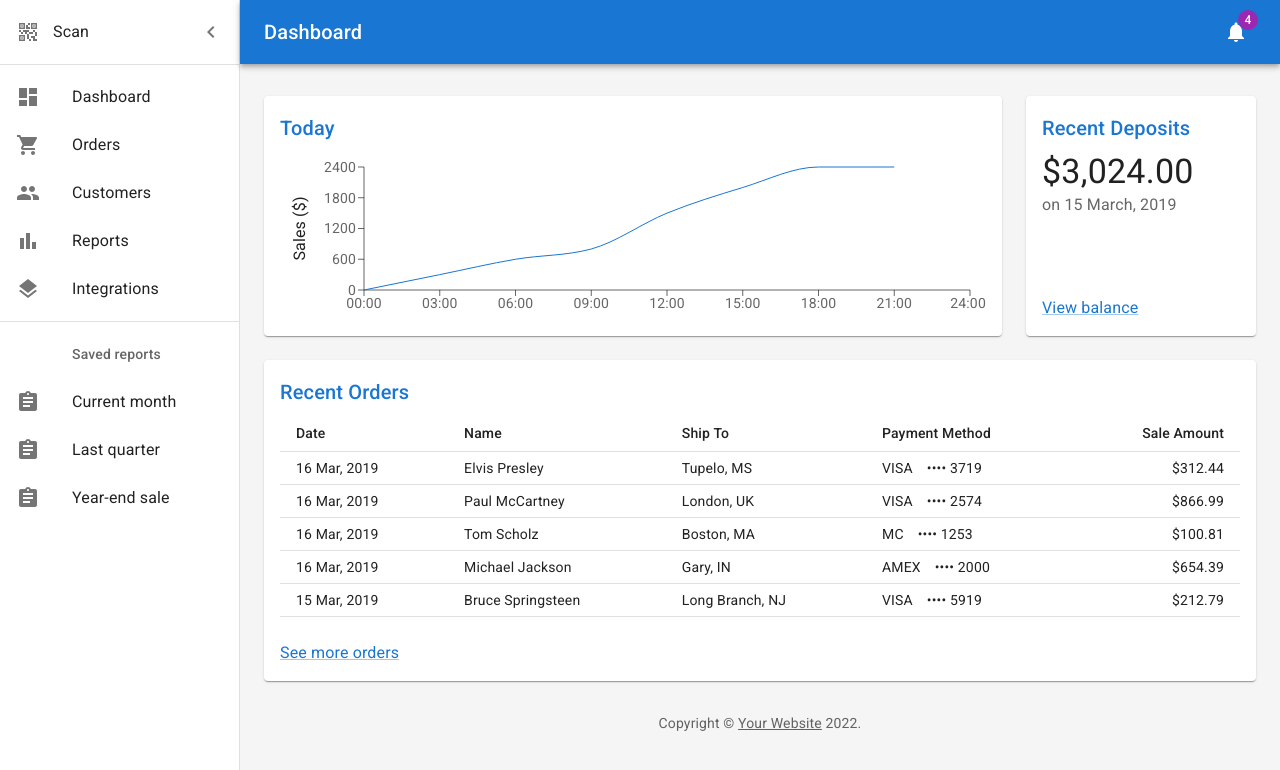
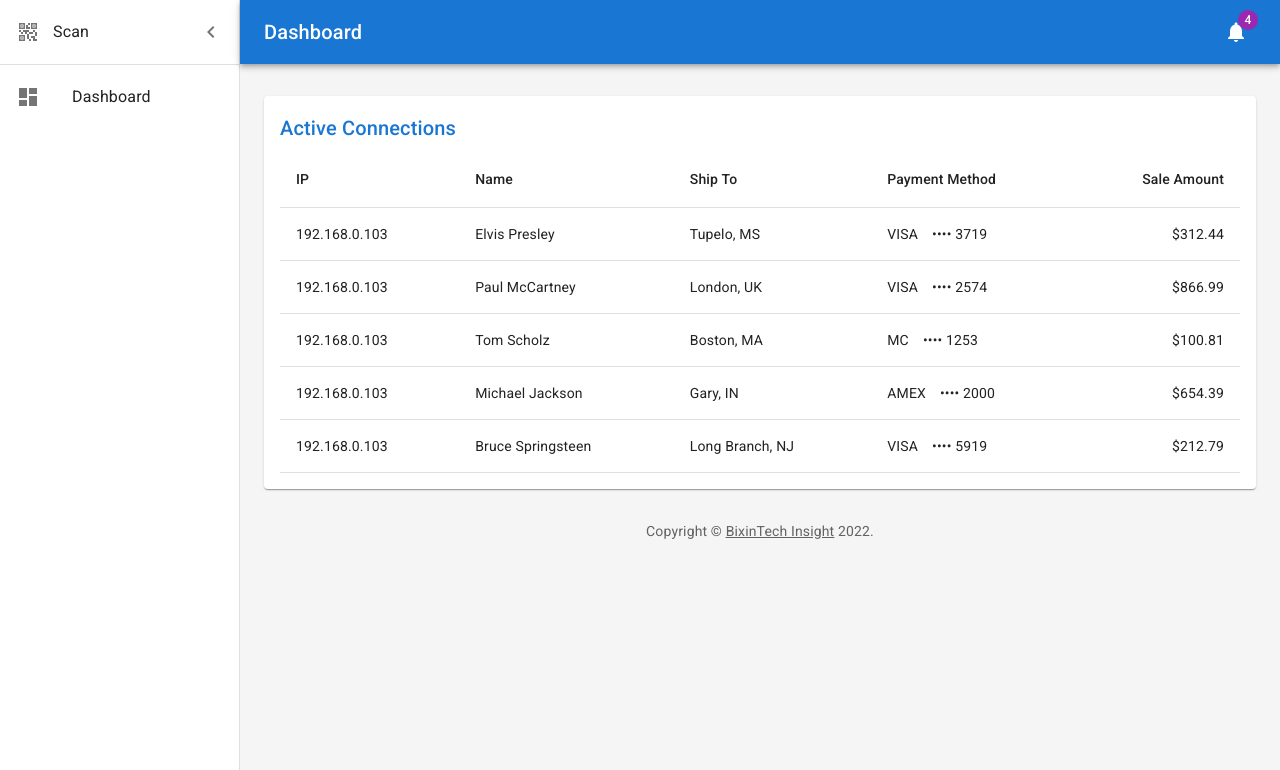
Before and after one commit to BixinTech/Insight, a React (Create React App) app in the folder insight-web-frontend/: page / in a window 1280 px wide. Shown: the top 770 px of the page. Built offline with nearby package versions, Linux system fonts and the light colour scheme.

Commit message:
update front end

```diff
--- a/insight-web-frontend/package.json
+++ b/insight-web-frontend/package.json
@@ -14,6 +14,7 @@
     "@types/node": "^17.0.35",
     "@types/react": "^18.0.9",
     "@types/react-dom": "^18.0.5",
+    "axios": "^0.27.2",
     "qrcode.react": "^3.0.2",
     "react": "^18.1.0",
     "react-dom": "^18.1.0",
--- a/insight-web-frontend/public/index.html
+++ b/insight-web-frontend/public/index.html
@@ -32,7 +32,7 @@
       work correctly both with client-side routing and a non-root public URL.
       Learn how to configure a non-root public URL by running `npm run build`.
     -->
-    <title>React App</title>
+    <title>Insight</title>
   </head>
   <body>
     <noscript>You need to enable JavaScript to run this app.</noscript>
--- a/insight-web-frontend/src/Chart.tsx
+++ /dev/null
@@ -1,78 +0,0 @@
-import * as React from "react";
-import { useTheme } from "@mui/material/styles";
-import {
-  LineChart,
-  Line,
-  XAxis,
-  YAxis,
-  Label,
-  ResponsiveContainer,
-} from "recharts";
-import Title from "./Title";
-
-// Generate Sales Data
-function createData(time: string, amount?: number) {
-  return { time, amount };
-}
-
-const data = [
-  createData("00:00", 0),
-  createData("03:00", 300),
-  createData("06:00", 600),
-  createData("09:00", 800),
-  createData("12:00", 1500),
-  createData("15:00", 2000),
-  createData("18:00", 2400),
-  createData("21:00", 2400),
-  createData("24:00", undefined),
-];
-
-export default function Chart() {
-  const theme = useTheme();
-
-  return (
-    <React.Fragment>
-      <Title>Today</Title>
-      <ResponsiveContainer>
-        <LineChart
-          data={data}
-          margin={{
-            top: 16,
-            right: 16,
-            bottom: 0,
-            left: 24,
-          }}
-        >
-          <XAxis
-            dataKey="time"
-            stroke={theme.palette.text.secondary}
-            style={theme.typography.body2}
-          />
-          <YAxis
-            stroke={theme.palette.text.secondary}
-            style={theme.typography.body2}
-          >
-            <Label
-              angle={270}
-              position="left"
-              style={{
-                textAnchor: "middle",
-                fill: theme.palette.text.primary,
-                ...theme.typography.body1,
-              }}
-            >
-              Sales ($)
-            </Label>
-          </YAxis>
-          <Line
-            isAnimationActive={false}
-            type="monotone"
-            dataKey="amount"
-            stroke={theme.palette.primary.main}
-            dot={false}
-          />
-        </LineChart>
-      </ResponsiveContainer>
-    </React.Fragment>
-  );
-}
--- a/insight-web-frontend/src/Orders.tsx
+++ b/insight-web-frontend/src/Connections.tsx
@@ -1,28 +1,29 @@
 import * as React from "react";
-import Link from "@mui/material/Link";
+
 import Table from "@mui/material/Table";
 import TableBody from "@mui/material/TableBody";
 import TableCell from "@mui/material/TableCell";
 import TableHead from "@mui/material/TableHead";
 import TableRow from "@mui/material/TableRow";
+
 import Title from "./Title";
 
 // Generate Order Data
 function createData(
   id: number,
-  date: string,
+  ip: string,
   name: string,
   shipTo: string,
   paymentMethod: string,
   amount: number
 ) {
-  return { id, date, name, shipTo, paymentMethod, amount };
+  return { id, ip, name, shipTo, paymentMethod, amount };
 }
 
 const rows = [
   createData(
     0,
-    "16 Mar, 2019",
+    "192.168.0.103",
     "Elvis Presley",
     "Tupelo, MS",
     "VISA ⠀•••• 3719",
@@ -30,7 +31,7 @@ const rows = [
   ),
   createData(
     1,
-    "16 Mar, 2019",
+    "192.168.0.103",
     "Paul McCartney",
     "London, UK",
     "VISA ⠀•••• 2574",
@@ -38,7 +39,7 @@ const rows = [
   ),
   createData(
     2,
-    "16 Mar, 2019",
+    "192.168.0.103",
     "Tom Scholz",
     "Boston, MA",
     "MC ⠀•••• 1253",
@@ -46,7 +47,7 @@ const rows = [
   ),
   createData(
     3,
-    "16 Mar, 2019",
+    "192.168.0.103",
     "Michael Jackson",
     "Gary, IN",
     "AMEX ⠀•••• 2000",
@@ -54,7 +55,7 @@ const rows = [
   ),
   createData(
     4,
-    "15 Mar, 2019",
+    "192.168.0.103",
     "Bruce Springsteen",
     "Long Branch, NJ",
     "VISA ⠀•••• 5919",
@@ -62,18 +63,14 @@ const rows = [
   ),
 ];
 
-function preventDefault(event: React.MouseEvent) {
-  event.preventDefault();
-}
-
-export default function Orders() {
+export default function Connections() {
   return (
     <React.Fragment>
-      <Title>Recent Orders</Title>
-      <Table size="small">
+      <Title>Active Connections</Title>
+      <Table>
         <TableHead>
           <TableRow>
-            <TableCell>Date</TableCell>
+            <TableCell>IP</TableCell>
             <TableCell>Name</TableCell>
             <TableCell>Ship To</TableCell>
             <TableCell>Payment Method</TableCell>
@@ -83,7 +80,7 @@ export default function Orders() {
         <TableBody>
           {rows.map((row) => (
             <TableRow key={row.id}>
-              <TableCell>{row.date}</TableCell>
+              <TableCell>{row.ip}</TableCell>
               <TableCell>{row.name}</TableCell>
               <TableCell>{row.shipTo}</TableCell>
               <TableCell>{row.paymentMethod}</TableCell>
@@ -92,9 +89,6 @@ export default function Orders() {
           ))}
         </TableBody>
       </Table>
-      <Link color="primary" href="#" onClick={preventDefault} sx={{ mt: 3 }}>
-        See more orders
-      </Link>
     </React.Fragment>
   );
 }
--- a/insight-web-frontend/src/Dashboard.tsx
+++ b/insight-web-frontend/src/Dashboard.tsx
@@ -19,12 +19,9 @@ import ChevronLeftIcon from "@mui/icons-material/ChevronLeft";
 import NotificationsIcon from "@mui/icons-material/Notifications";
 import QrCode2Icon from "@mui/icons-material/QrCode2";
 
-import { mainListItems, secondaryListItems } from "./listItems";
-import Chart from "./Chart";
-import Deposits from "./Deposits";
-import Orders from "./Orders";
-import { Dialog } from "@mui/material";
+import { mainListItems } from "./listItems";
 import { SimpleDialog } from "./SimpleDialog";
+import Connections from "./Connections";
 
 function Copyright(props: any) {
   return (
@@ -36,7 +33,7 @@ function Copyright(props: any) {
     >
       {"Copyright © "}
       <Link color="inherit" href="https://mui.com/">
-        Your Website
+        BixinTech Insight
       </Link>{" "}
       {new Date().getFullYear()}
       {"."}
@@ -166,8 +163,8 @@ function DashboardContent() {
                 justifyContent: "space-between",
               }}
             >
-              <IconButton>
-                <QrCode2Icon onClick={handleClickOpen} />
+              <IconButton onClick={handleClickOpen}>
+                <QrCode2Icon />
               </IconButton>
               <SimpleDialog open={qrCodeDialogOpen} onClose={handleClose} />
               <Typography
@@ -184,11 +181,7 @@ function DashboardContent() {
             </IconButton>
           </Toolbar>
           <Divider />
-          <List component="nav">
-            {mainListItems}
-            <Divider sx={{ my: 1 }} />
-            {secondaryListItems}
-          </List>
+          <List component="nav">{mainListItems}</List>
         </Drawer>
         <Box
           component="main"
@@ -205,36 +198,10 @@ function DashboardContent() {
           <Toolbar />
           <Container maxWidth="lg" sx={{ mt: 4, mb: 4 }}>
             <Grid container spacing={3}>
-              {/* Chart */}
-              <Grid item xs={12} md={8} lg={9}>
-                <Paper
-                  sx={{
-                    p: 2,
-                    display: "flex",
-                    flexDirection: "column",
-                    height: 240,
-                  }}
-                >
-                  <Chart />
-                </Paper>
-              </Grid>
-              {/* Recent Deposits */}
-              <Grid item xs={12} md={4} lg={3}>
-                <Paper
-                  sx={{
-                    p: 2,
-                    display: "flex",
-                    flexDirection: "column",
-                    height: 240,
-                  }}
-                >
-                  <Deposits />
-                </Paper>
-              </Grid>
-              {/* Recent Orders */}
+              {/* Connections */}
               <Grid item xs={12}>
                 <Paper sx={{ p: 2, display: "flex", flexDirection: "column" }}>
-                  <Orders />
+                  <Connections />
                 </Paper>
               </Grid>
             </Grid>
--- a/insight-web-frontend/src/Deposits.tsx
+++ /dev/null
@@ -1,27 +0,0 @@
-import * as React from "react";
-import Link from "@mui/material/Link";
-import Typography from "@mui/material/Typography";
-import Title from "./Title";
-
-function preventDefault(event: React.MouseEvent) {
-  event.preventDefault();
-}
-
-export default function Deposits() {
-  return (
-    <React.Fragment>
-      <Title>Recent Deposits</Title>
-      <Typography component="p" variant="h4">
-        $3,024.00
-      </Typography>
-      <Typography color="text.secondary" sx={{ flex: 1 }}>
-        on 15 March, 2019
-      </Typography>
-      <div>
-        <Link color="primary" href="#" onClick={preventDefault}>
-          View balance
-        </Link>
-      </div>
-    </React.Fragment>
-  );
-}
--- a/insight-web-frontend/src/listItems.tsx
+++ b/insight-web-frontend/src/listItems.tsx
@@ -2,13 +2,7 @@ import * as React from "react";
 import ListItemButton from "@mui/material/ListItemButton";
 import ListItemIcon from "@mui/material/ListItemIcon";
 import ListItemText from "@mui/material/ListItemText";
-import ListSubheader from "@mui/material/ListSubheader";
 import DashboardIcon from "@mui/icons-material/Dashboard";
-import ShoppingCartIcon from "@mui/icons-material/ShoppingCart";
-import PeopleIcon from "@mui/icons-material/People";
-import BarChartIcon from "@mui/icons-material/BarChart";
-import LayersIcon from "@mui/icons-material/Layers";
-import AssignmentIcon from "@mui/icons-material/Assignment";
 
 export const mainListItems = (
   <React.Fragment>
@@ -18,55 +12,5 @@ export const mainListItems = (
       </ListItemIcon>
       <ListItemText primary="Dashboard" />
     </ListItemButton>
-    <ListItemButton>
-      <ListItemIcon>
-        <ShoppingCartIcon />
-      </ListItemIcon>
-      <ListItemText primary="Orders" />
-    </ListItemButton>
-    <ListItemButton>
-      <ListItemIcon>
-        <PeopleIcon />
-      </ListItemIcon>
-      <ListItemText primary="Customers" />
-    </ListItemButton>
-    <ListItemButton>
-      <ListItemIcon>
-        <BarChartIcon />
-      </ListItemIcon>
-      <ListItemText primary="Reports" />
-    </ListItemButton>
-    <ListItemButton>
-      <ListItemIcon>
-        <LayersIcon />
-      </ListItemIcon>
-      <ListItemText primary="Integrations" />
-    </ListItemButton>
   </React.Fragment>
 );
-
-export const secondaryListItems = (
-  <React.Fragment>
-    <ListSubheader component="div" inset>
-      Saved reports
-    </ListSubheader>
-    <ListItemButton>
-      <ListItemIcon>
-        <AssignmentIcon />
-      </ListItemIcon>
-      <ListItemText primary="Current month" />
-    </ListItemButton>
-    <ListItemButton>
-      <ListItemIcon>
-        <AssignmentIcon />
-      </ListItemIcon>
-      <ListItemText primary="Last quarter" />
-    </ListItemButton>
-    <ListItemButton>
-      <ListItemIcon>
-        <AssignmentIcon />
-      </ListItemIcon>
-      <ListItemText primary="Year-end sale" />
-    </ListItemButton>
-  </React.Fragment>
-);
```
Also changed, not shown: 1 other file (tests, documents, lock files or other folders).
